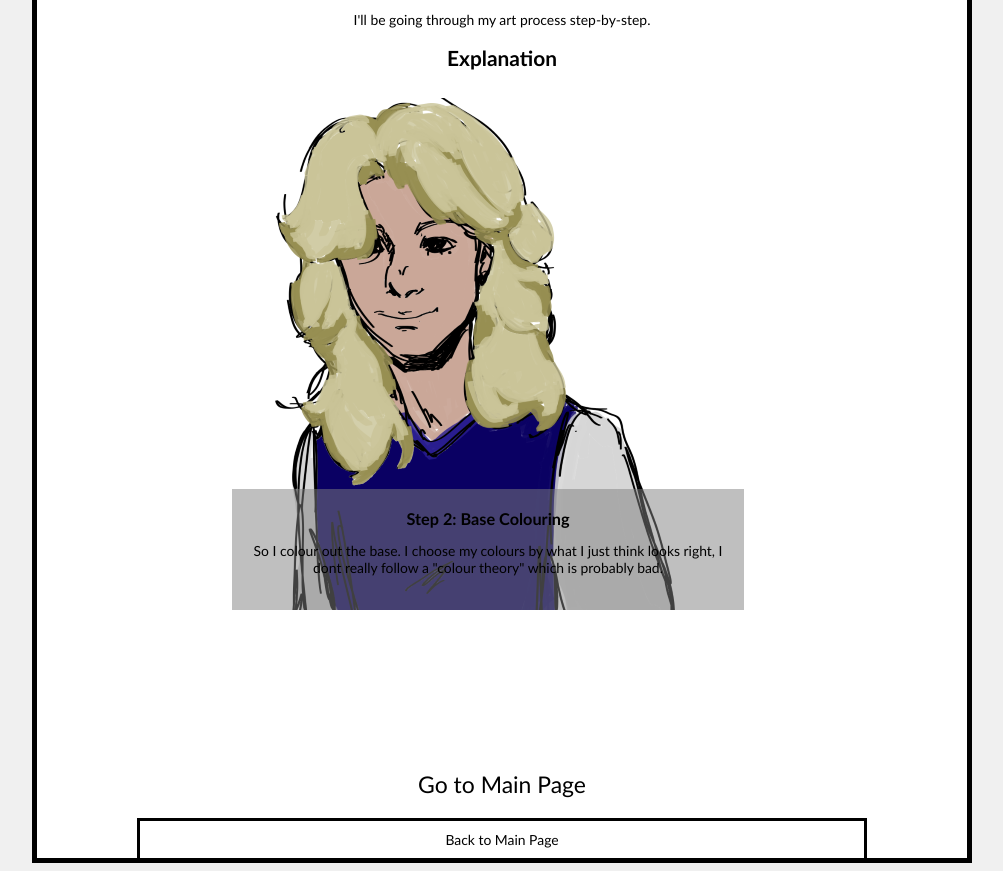
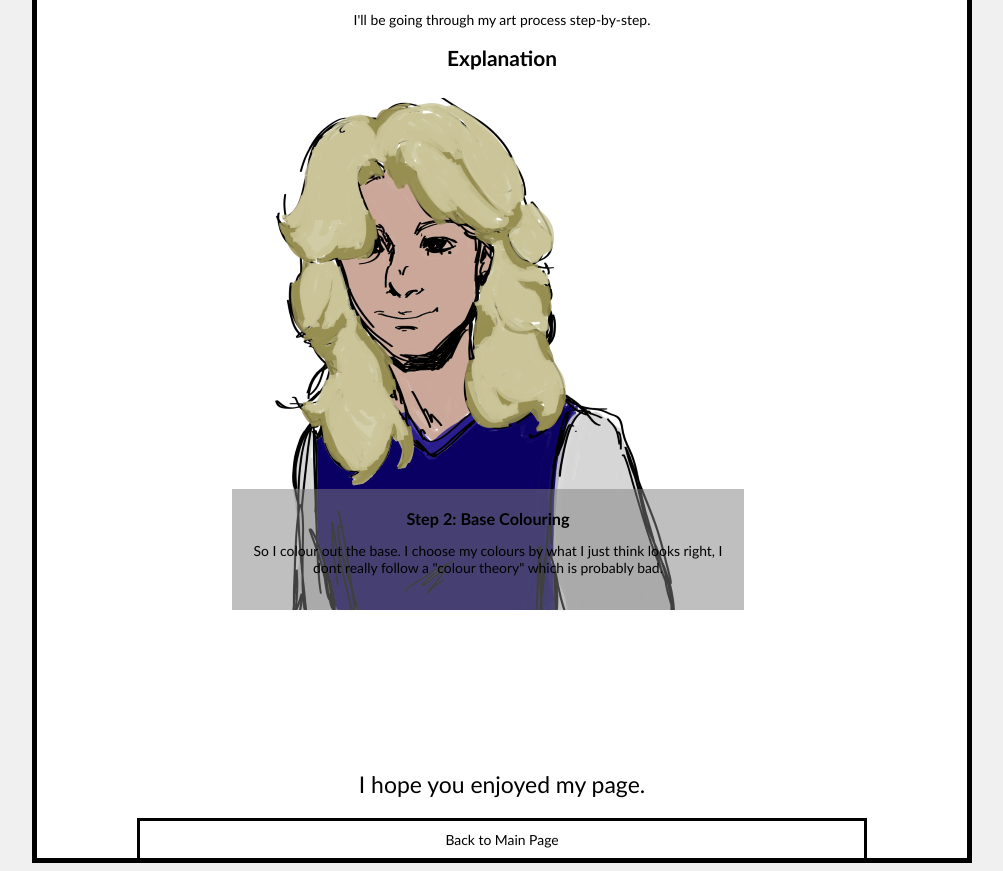
Before and after one commit to washenos/my-art-portfolio, a plain HTML site: page audrey2.html in a window 1280 px wide. Shown: the part 84-955 px from the top of the page, without its empty margins (138-1141 px from the left). Drawn offline with Linux system fonts and the light colour scheme.

Commit message:
Update audrey2.html

```diff
--- a/audrey2.html
+++ b/audrey2.html
@@ -45,7 +45,7 @@
     <div class="site-nav">
         <article>
         <footer>
-        <h2>Go to Main Page</h2>
+        <h2>I hope you enjoyed my page.</h2>
         <ul>
             <li><a href="index.html">Back to Main Page </a></li>
         </ul>
```
